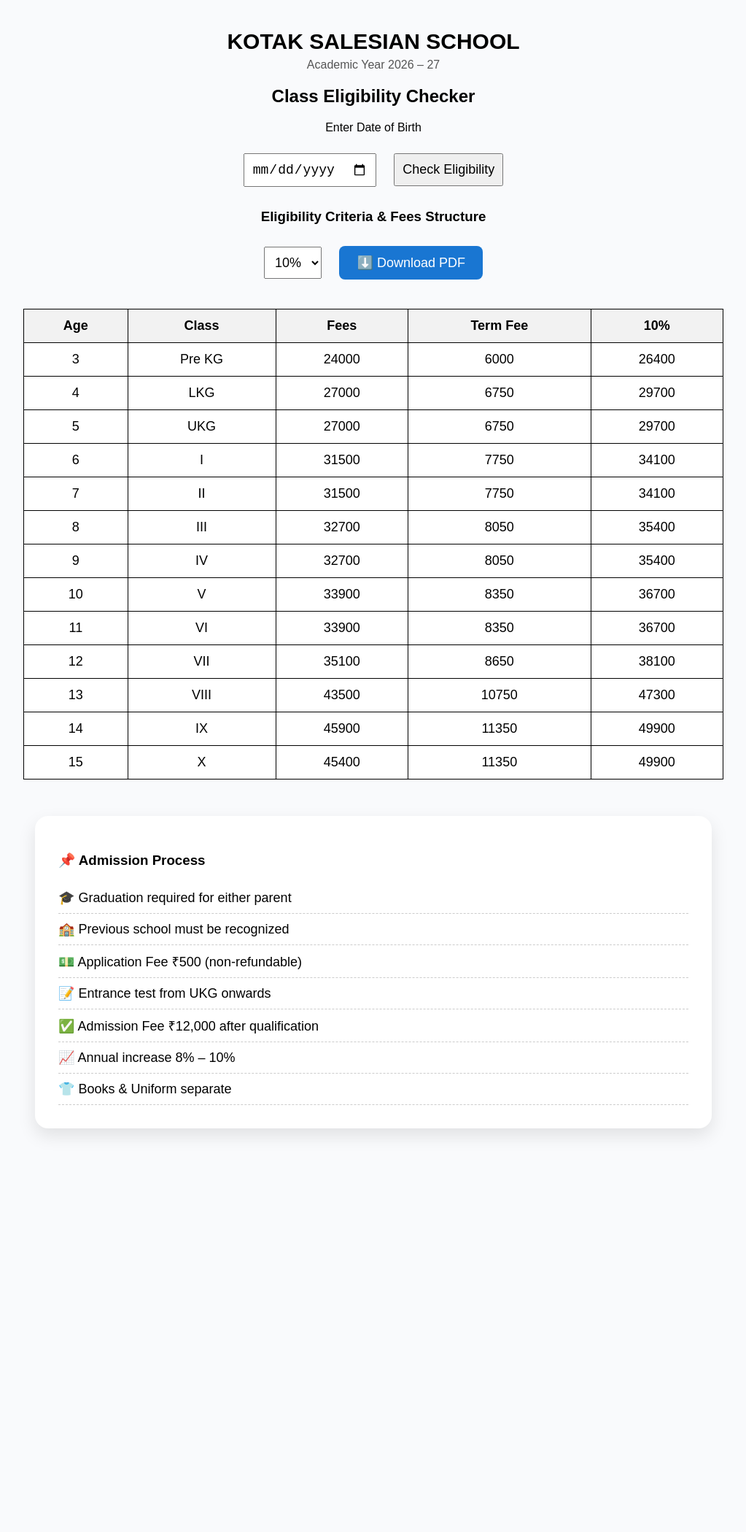
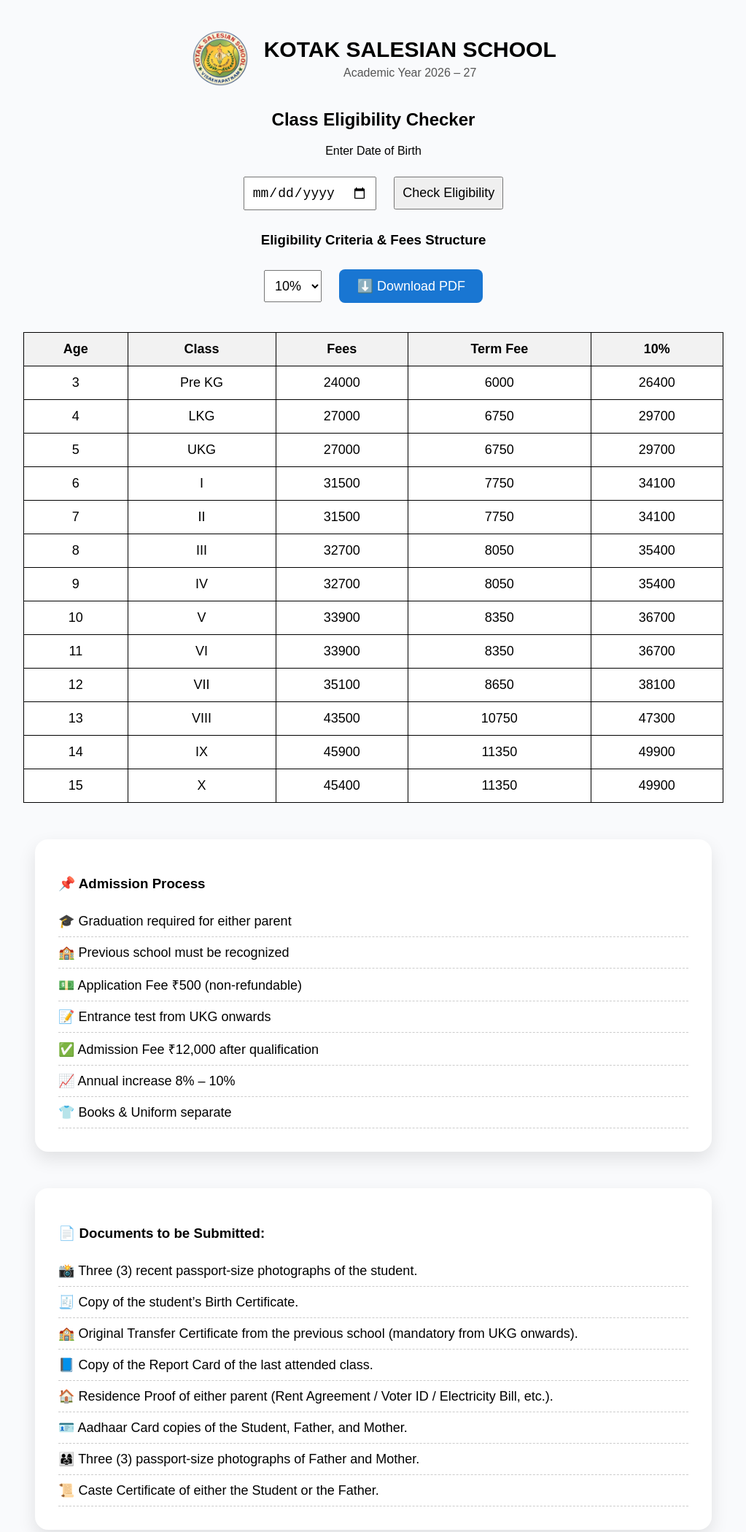
Before and after one commit to harikiran-dev-schooldb/eligibility-checker, a plain HTML site: page index.html in a window 1280 px wide. Shown: the top 2099 px of the page at 73% size, without its empty margins (128-1151 px from the left). Before the commit the page ends 1596 px from the top, so only its background shows below. Drawn offline with Linux system fonts and the light colour scheme.

Commit message:
Add school logo and documents list to eligibility page
Added KOTAK_LOGO.png and updated index.html to display the school logo in the header. Also included a new section listing required documents for admission, and improved the header layout for better visual presentation.

```diff
--- a/index.html
+++ b/index.html
@@ -11,7 +11,9 @@
         text-align: center;
       }
 
-    input, button, select {
+      input,
+      button,
+      select {
         padding: 10px;
         margin: 10px;
         font-size: 18px;
@@ -41,7 +43,8 @@
         font-size: 18px;
       }
 
-    th, td {
+      th,
+      td {
         border: 1px solid #000;
         padding: 12px;
         text-align: center;
@@ -64,7 +67,7 @@
         width: 72%;
         margin: 50px auto;
         text-align: left;
-      box-shadow: 0 10px 25px rgba(0,0,0,0.10);
+        box-shadow: 0 10px 25px rgba(0, 0, 0, 0.1);
       }
 
       .document-list {
@@ -92,24 +95,45 @@
       }
 
       @media print {
-      input, button, select { display: none; }
-      .documents-container { break-inside: avoid; }
+        input,
+        button,
+        select {
+          display: none;
+        }
+        .documents-container {
+          break-inside: avoid;
+        }
       }
     </style>
   </head>
 
   <body>
-
     <!-- HEADER -->
-  <div class="school-header">
+    <div
+      class="school-header"
+      style="
+        display: flex;
+        align-items: center;
+        justify-content: center;
+        gap: 20px;
+        margin-bottom: 30px;
+      "
+    >
+      <img
+        src="KOTAK_LOGO.png"
+        alt="Kotak Salesian School Logo"
+        style="height: 80px"
+      />
+      <div>
         <h2>KOTAK SALESIAN SCHOOL</h2>
         <p>Academic Year 2026 – 27</p>
+      </div>
     </div>
 
     <h2>Class Eligibility Checker</h2>
 
     <p>Enter Date of Birth</p>
-  <input type="date" id="dob">
+    <input type="date" id="dob" />
     <button onclick="checkEligibility()">Check Eligibility</button>
 
     <div id="result"></div>
@@ -122,7 +146,9 @@
       <option value="6" selected>10%</option>
     </select>
 
-  <button class="download-btn" onclick="window.print()">⬇️ Download PDF</button>
+    <button class="download-btn" onclick="window.print()">
+      ⬇️ Download PDF
+    </button>
 
     <table id="eligibilityTable">
       <thead>
@@ -149,6 +175,26 @@
         <li>✅ Admission Fee ₹12,000 after qualification</li>
         <li>📈 Annual increase 8% – 10%</li>
         <li>👕 Books & Uniform separate</li>
+      </ul>
+    </div>
+
+    <div class="documents-container">
+      <h3>📄 Documents to be Submitted:</h3>
+      <ul class="document-list">
+        <li>📸 Three (3) recent passport-size photographs of the student.</li>
+        <li>🧾 Copy of the student’s Birth Certificate.</li>
+        <li>
+          🏫 Original Transfer Certificate from the previous school (mandatory
+          from UKG onwards).
+        </li>
+        <li>📘 Copy of the Report Card of the last attended class.</li>
+        <li>
+          🏠 Residence Proof of either parent (Rent Agreement / Voter ID /
+          Electricity Bill, etc.).
+        </li>
+        <li>🪪 Aadhaar Card copies of the Student, Father, and Mother.</li>
+        <li>👨‍👩‍👧 Three (3) passport-size photographs of Father and Mother.</li>
+        <li>📜 Caste Certificate of either the Student or the Father.</li>
       </ul>
     </div>
 
@@ -197,11 +243,12 @@
           }
         }
 
-      document.getElementById("result").innerHTML =
-        `Age: ${age}<br><span style="color:#d32f2f;font-size:32px">
+        document.getElementById(
+          "result"
+        ).innerHTML = `Age: ${age}<br><span style="color:#d32f2f;font-size:32px">
          Eligible Class: ${eligible}</span>`;
 
-      document.querySelectorAll("#tableBody tr").forEach(row => {
+        document.querySelectorAll("#tableBody tr").forEach((row) => {
           row.classList.remove("highlight");
           if (row.cells[1].innerText === eligible) {
             row.classList.add("highlight");
@@ -212,16 +259,17 @@
 
       function updateColumns() {
         const col = parseInt(document.getElementById("percentSelect").value);
-      document.querySelectorAll("#eligibilityTable tr").forEach(row => {
+        document.querySelectorAll("#eligibilityTable tr").forEach((row) => {
           for (let i = 4; i <= 6; i++) {
-          if (row.cells[i]) row.cells[i].style.display = (i === col) ? "" : "none";
+            if (row.cells[i])
+              row.cells[i].style.display = i === col ? "" : "none";
           }
         });
       }
 
       function loadTable() {
         const tbody = document.getElementById("tableBody");
-      eligibilityData.forEach(r => {
+        eligibilityData.forEach((r) => {
           const yearly = r.term * 4;
           tbody.innerHTML += `
           <tr>
@@ -229,9 +277,9 @@
             <td>${r.class}</td>
             <td>${r.fees}</td>
             <td>${r.term}</td>
-            <td>${Math.round(yearly * 1.08 / 100) * 100}</td>
-            <td>${Math.round(yearly * 1.09 / 100) * 100}</td>
-            <td>${Math.round(yearly * 1.10 / 100) * 100}</td>
+            <td>${Math.round((yearly * 1.08) / 100) * 100}</td>
+            <td>${Math.round((yearly * 1.09) / 100) * 100}</td>
+            <td>${Math.round((yearly * 1.1) / 100) * 100}</td>
           </tr>`;
         });
         updateColumns();
```
Also changed, not shown: KOTAK_LOGO.png (added). Lines whose indentation alone changed are shown as unchanged.
